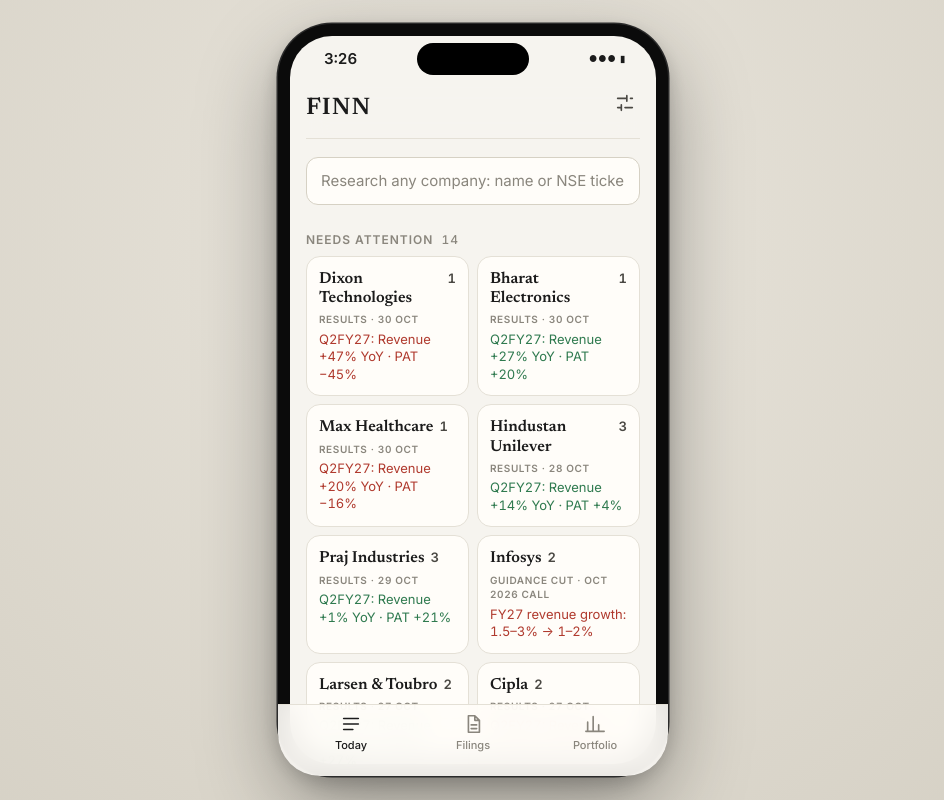
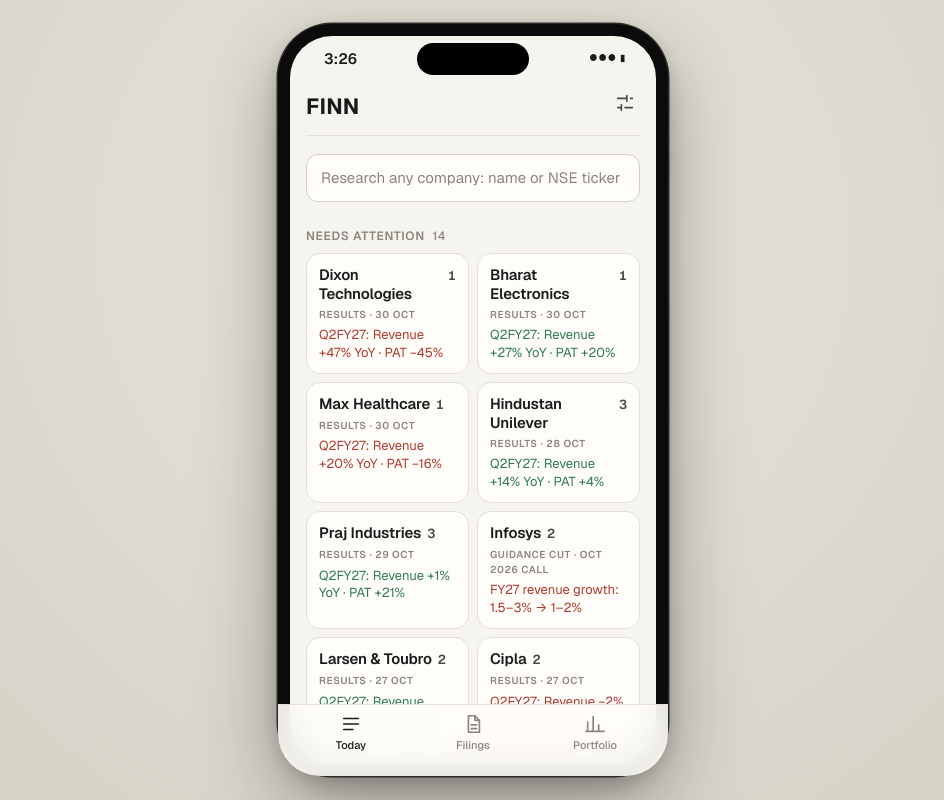
Before and after one commit to karmanya21/finn, a React (Vite) app in the folder web/: page /portfolio in a window 1280 px wide. Shown: the whole page, without its empty margins (167-1111 px from the left). Built offline with nearby package versions, Linux system fonts and the light colour scheme.

Commit message:
Switch the UI font to Geist, keep the serif for quotes
Tabular figures only where numbers line up in columns; headings move to the sans.

Co-Authored-By: Claude Opus 5.5 <noreply@anthropic.com>

```diff
--- a/web/index.html
+++ b/web/index.html
@@ -10,7 +10,7 @@
     <link rel="manifest" href="/manifest.webmanifest" />
     <link rel="preconnect" href="https://fonts.googleapis.com" />
     <link rel="preconnect" href="https://fonts.gstatic.com" crossorigin />
-    <link href="https://fonts.googleapis.com/css2?family=Inter:wght@400;500;600;700&family=Newsreader:opsz,wght@6..72,500;6..72,600&display=swap" rel="stylesheet" />
+    <link href="https://fonts.googleapis.com/css2?family=Geist:wght@400;500;600;700&family=Newsreader:ital,opsz,wght@0,6..72,400;0,6..72,500&display=swap" rel="stylesheet" />
     <title>FINN</title>
   </head>
   <body>
--- a/web/src/styles.css
+++ b/web/src/styles.css
@@ -21,7 +21,7 @@
   --muted-bg: #ece9e1;
 
   --serif: "Newsreader", Georgia, serif;
-  --sans: "Inter", -apple-system, BlinkMacSystemFont, "Segoe UI", system-ui, sans-serif;
+  --sans: "Geist", -apple-system, BlinkMacSystemFont, "Segoe UI", system-ui, sans-serif;
   --radius: 14px;
   --desk-1: #e9e5dc;
   --desk-2: #d4cfc3;
@@ -62,7 +62,12 @@ body {
   font-size: 15px;
   line-height: 1.45;
   -webkit-font-smoothing: antialiased;
-  font-feature-settings: "tnum" 1, "cv11" 1;
+  text-rendering: optimizeLegibility;
+}
+/* Figures line up in columns and counters; prose keeps natural spacing. */
+.stat-n, .target, .trail-val, .hl-cols, .num-row, .price, .prow-price, .snap-val, .mix-pct,
+.tile-count, .seg-n, .figure {
+  font-variant-numeric: tabular-nums;
 }
 button { font: inherit; color: inherit; background: none; border: 0; padding: 0; cursor: pointer; text-align: left; }
 a { color: var(--live); }
@@ -118,12 +123,12 @@ a { color: var(--live); }
   -webkit-backdrop-filter: blur(10px);
   border-bottom: 1px solid var(--line);
 }
-.wordmark { font-family: var(--serif); font-weight: 600; font-size: 24px; letter-spacing: 0.04em; color: var(--ink); text-decoration: none; }
+.wordmark { font-weight: 700; font-size: 22px; letter-spacing: 0.02em; color: var(--ink); text-decoration: none; }
 .tagline { color: var(--ink-3); font-size: 13px; }
 .back { font-size: 28px; line-height: 1; color: var(--ink-2); margin-right: 2px; padding: 0 6px 0 0; }
 
 main section { margin-top: 26px; }
-.section-title { font-size: 12px; font-weight: 600; letter-spacing: 0.08em; text-transform: uppercase; color: var(--ink-3); margin: 0 0 4px; }
+.section-title { font-size: 12px; font-weight: 600; letter-spacing: 0.06em; text-transform: uppercase; color: var(--ink-3); margin: 0 0 4px; }
 .section-title .count { color: var(--ink-3); font-weight: 500; margin-left: 4px; }
 .section-sub { margin: 0 0 12px; color: var(--ink-3); font-size: 13px; }
 .empty { color: var(--ink-3); padding: 40px 0; text-align: center; }
@@ -171,7 +176,7 @@ main section { margin-top: 26px; }
 }
 .company-row:active { border-color: var(--line-2); }
 .co-main { display: flex; flex-direction: column; }
-.co-name { font-family: var(--serif); font-size: 20px; font-weight: 600; }
+.co-name { font-size: 19px; font-weight: 600; letter-spacing: -0.015em; }
 .co-meta { color: var(--ink-3); font-size: 12px; }
 .co-record { display: flex; flex-direction: column; gap: 6px; }
 .co-record-text { font-size: 13px; color: var(--ink-2); }
@@ -180,7 +185,7 @@ main section { margin-top: 26px; }
 
 /* ---- company page ---- */
 .co-head { margin-top: 18px; }
-.co-title { font-family: var(--serif); font-size: 32px; font-weight: 600; margin: 0; line-height: 1.1; }
+.co-title { font-size: 28px; font-weight: 700; margin: 0; line-height: 1.12; letter-spacing: -0.025em; }
 .co-sub { color: var(--ink-3); font-size: 13px; margin: 6px 0 16px; }
 .record { display: grid; grid-template-columns: repeat(5, 1fr); background: var(--surface); border: 1px solid var(--line); border-radius: var(--radius); }
 .stat { display: flex; flex-direction: column; align-items: center; padding: 12px 2px; border-left: 1px solid var(--line); }
@@ -231,7 +236,7 @@ main section { margin-top: 26px; }
 @keyframes fade { from { opacity: 0; } }
 .grab { width: 36px; height: 4px; border-radius: 2px; background: var(--line-2); margin: 0 auto 14px; }
 .sheet-co { margin: 0; font-size: 12px; color: var(--ink-3); font-weight: 500; }
-.sheet-title { font-family: var(--serif); font-size: 24px; font-weight: 600; margin: 2px 0 8px; line-height: 1.2; }
+.sheet-title { font-size: 22px; font-weight: 600; letter-spacing: -0.02em; margin: 2px 0 8px; line-height: 1.2; }
 .sheet-target { display: flex; align-items: baseline; gap: 10px; flex-wrap: wrap; }
 .verdict { margin-top: 16px; padding: 14px; border-radius: 12px; background: var(--bg); border-left: 3px solid var(--line-2); }
 .tone-border-kept { border-left-color: var(--kept); }
@@ -241,14 +246,14 @@ main section { margin-top: 26px; }
 .tone-border-live { border-left-color: var(--live); }
 .verdict-line { margin: 8px 0 0; font-weight: 500; }
 .basis { margin: 6px 0 0; font-size: 12px; color: var(--ink-3); }
-.sheet-h { font-size: 12px; font-weight: 600; letter-spacing: 0.08em; text-transform: uppercase; color: var(--ink-3); margin: 22px 0 6px; }
+.sheet-h { font-size: 12px; font-weight: 600; letter-spacing: 0.06em; text-transform: uppercase; color: var(--ink-3); margin: 22px 0 6px; }
 .said { list-style: none; margin: 0; padding: 0; border-left: 2px solid var(--line); }
 .said li { position: relative; padding: 0 0 18px 16px; }
 .said li::before { content: ""; position: absolute; left: -6px; top: 5px; width: 10px; height: 10px; border-radius: 50%; background: var(--surface); border: 2px solid var(--line-2); }
 .said-head { display: flex; gap: 8px; align-items: baseline; flex-wrap: wrap; }
 .said-call { font-size: 13px; font-weight: 600; }
 .said-ev { font-size: 12px; font-weight: 600; color: var(--ink-3); }
-.quote { margin: 6px 0 0; font-family: var(--serif); font-size: 17px; line-height: 1.45; color: var(--ink); }
+.quote { margin: 6px 0 0; font-family: var(--serif); font-weight: 400; font-size: 17px; line-height: 1.45; color: var(--ink); }
 .quote.small { font-size: 15px; color: var(--ink-2); margin-top: 10px; }
 .quote cite { display: block; font-family: var(--sans); font-style: normal; font-size: 12px; color: var(--ink-3); margin-top: 4px; }
 .said-meta { margin: 6px 0 0; font-size: 12px; color: var(--ink-3); }
@@ -275,7 +280,7 @@ main section { margin-top: 26px; }
 .sr-empty { margin: 0; padding: 12px 14px; color: var(--ink-3); font-size: 13px; }
 
 /* ---- research progress ---- */
-.eyebrow { margin: 0 0 2px; font-size: 12px; font-weight: 600; letter-spacing: 0.08em; text-transform: uppercase; color: var(--ink-3); }
+.eyebrow { margin: 0 0 2px; font-size: 12px; font-weight: 600; letter-spacing: 0.06em; text-transform: uppercase; color: var(--ink-3); }
 .steps { list-style: none; margin: 18px 0 0; padding: 0; background: var(--surface); border: 1px solid var(--line); border-radius: var(--radius); }
 .steps li { display: flex; gap: 12px; padding: 12px 14px; border-top: 1px solid var(--line); color: var(--ink-3); }
 .steps li:first-child { border-top: 0; }
@@ -441,7 +446,7 @@ a.feed-row { text-decoration: none; color: inherit; }
   background: var(--surface); border: 1px solid var(--line); border-radius: var(--radius); }
 .tile:active, .tile:hover { border-color: var(--line-2); }
 .tile-top { display: flex; justify-content: space-between; align-items: baseline; gap: 6px; }
-.tile-name { font-family: var(--serif); font-size: 16px; font-weight: 600; line-height: 1.2; }
+.tile-name { font-size: 15px; font-weight: 600; line-height: 1.25; letter-spacing: -0.01em; }
 .tile-count { flex: none; display: flex; flex-direction: column; align-items: flex-end; font-size: 13px; font-weight: 600; color: var(--ink-2); }
 .tile-count .new { margin: 0; font-size: 9px; }
 .tile-tag { font-size: 10px; font-weight: 600; letter-spacing: 0.06em; text-transform: uppercase; color: var(--ink-3); }
@@ -450,7 +455,7 @@ a.feed-row { text-decoration: none; color: inherit; }
 .quiet-title { margin-top: 22px; }
 .tiles.quiet { grid-template-columns: repeat(3, minmax(0, 1fr)); gap: 6px; }
 .tile.muted { min-height: 0; padding: 9px 10px; background: transparent; border-style: dashed; opacity: 0.7; }
-.tile.muted .tile-name { font-family: var(--sans); font-size: 12px; font-weight: 500; color: var(--ink-2); }
+.tile.muted .tile-name { font-size: 12px; font-weight: 500; color: var(--ink-2); }
 
 /* update rows: say what it is in words, no dots */
 .feed-tag { font-size: 10px; font-weight: 600; letter-spacing: 0.06em; text-transform: uppercase; color: var(--ink-3); }
```
